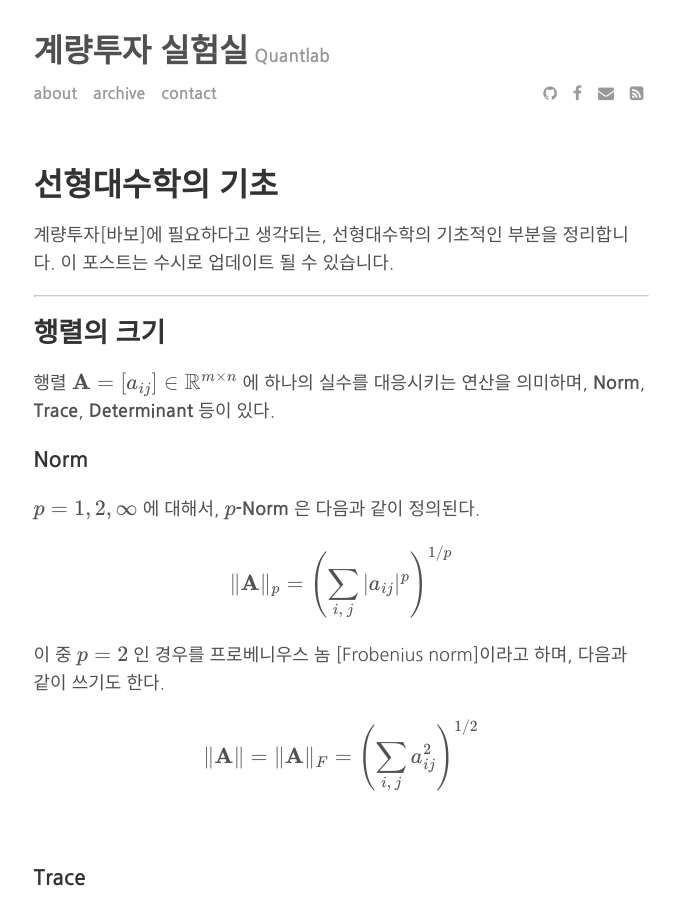
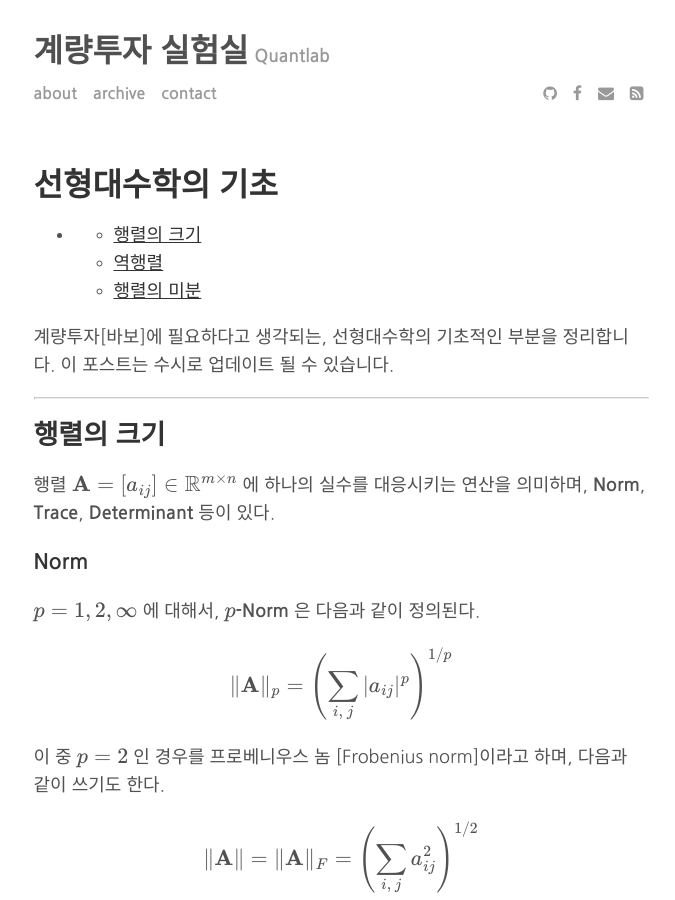
Before and after one commit to gem763/gem763.github.io, a Jekyll site: the page built from _posts/2017-08-23-linear-algebra-basic.md, in a window 1280 px wide and 900 px high. Shown: the whole window, without its empty margins (299-974 px from the left). Built offline with Jekyll 4.4.1, drawn with Linux system fonts in a browser that asks for light colours; formulas are drawn with MathJax 3; comment, search, counter and statistics services are not loaded.

Commit message:
Uploaded by https://stackedit.io/

```diff
--- a/_posts/2017-08-23-linear-algebra-basic.md
+++ b/_posts/2017-08-23-linear-algebra-basic.md
@@ -5,6 +5,20 @@
 excerpt_separator: <!--more-->
 
 ---
+
+<div class="stackedit__toc">
+
+<ul>
+<li>
+<ul>
+<li><a href="#행렬의-크기">행렬의 크기</a></li>
+<li><a href="#역행렬">역행렬</a></li>
+<li><a href="#행렬의-미분">행렬의 미분</a></li>
+</ul>
+</li>
+</ul>
+
+</div>
 
 계량투자[바보]에 필요하다고 생각되는, 선형대수학의 기초적인 부분을 정리합니다. 이 포스트는 수시로 업데이트 될 수 있습니다.
 <!--more-->
```
